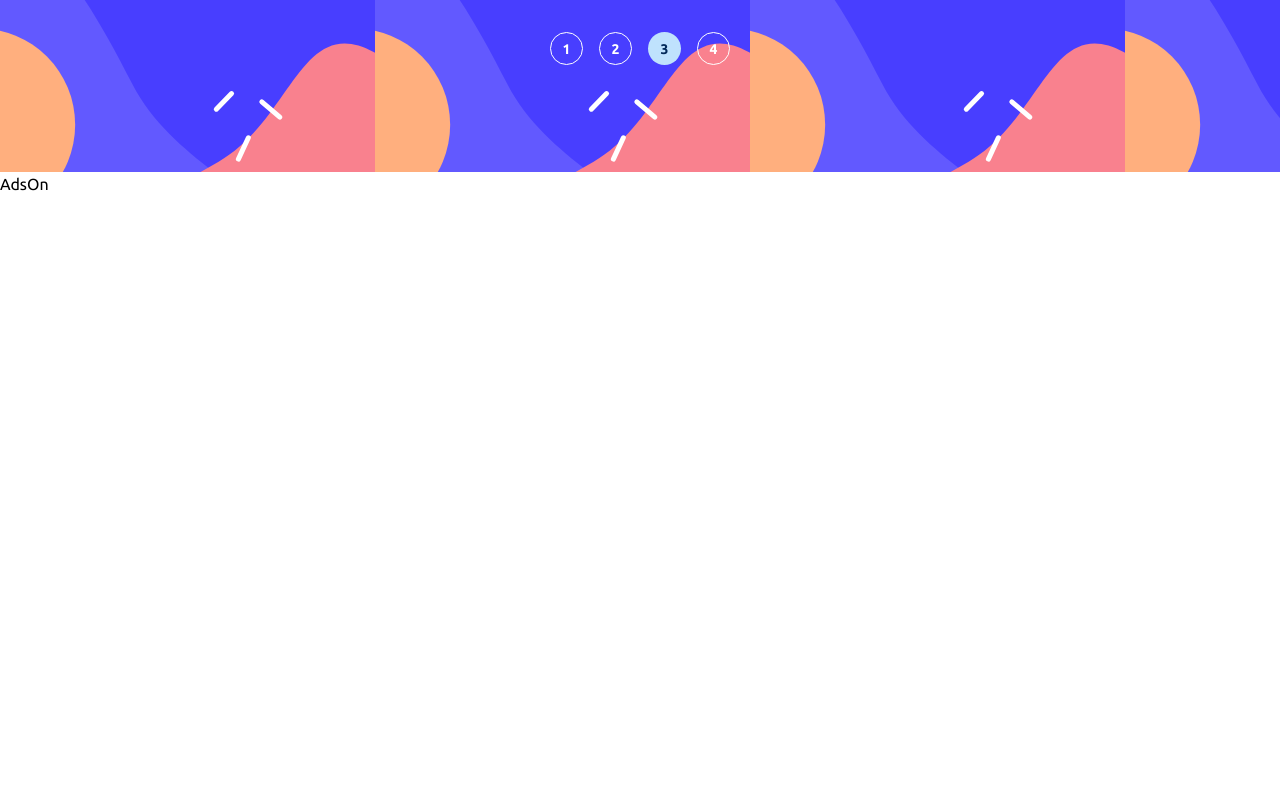
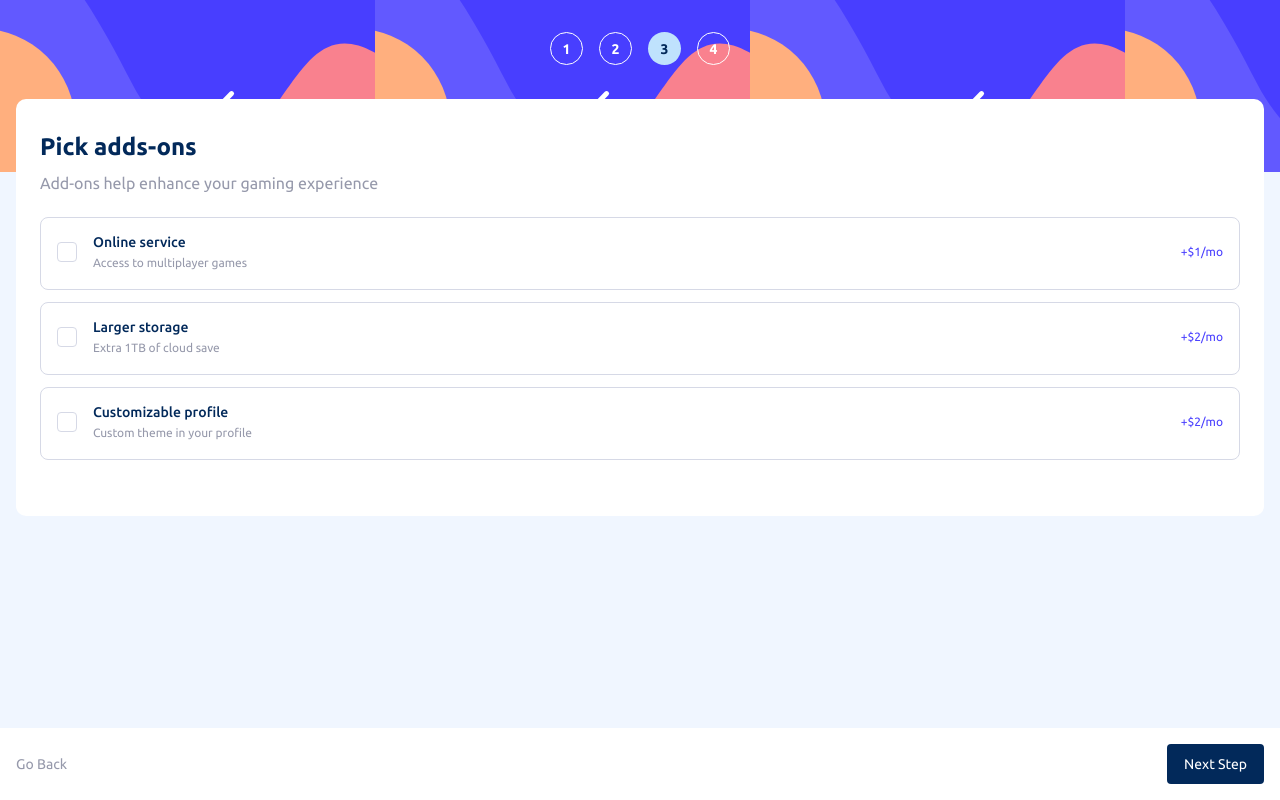
Before and after one commit to kncalderong/multistep-form, a React (Vite) app: page /adds-on in a window 1280 px wide. Built offline with nearby package versions, Linux system fonts and the light colour scheme.

Commit message:
feat: multiple selection of ads-on included in the form flow

```diff
--- /dev/null
+++ b/src/components/FormMultipleOptions.tsx
@@ -0,0 +1,32 @@
+import React from 'react'
+import { addsOptions } from '../pages/form/AddsOn'
+import checkIcon from '../../src/assets/images/icon-checkmark.svg'
+
+type FormMultipleOptionsProps = {
+  isIncluded: boolean
+  name: string
+  description: string
+  price: string
+  value: addsOptions
+  setFunction: (value: addsOptions) => void
+}
+
+
+const FormMultipleOptions = ({ isIncluded, name, description, price, value, setFunction }: FormMultipleOptionsProps) => {
+  return (
+    <div className={`flex px-4 pt-[14px] pb-[18px] justify-start items-center ${isIncluded ? 'border-purplish-blue bg-very-light-gray' : 'border-light-gray bg-white'} rounded-lg border-[1px] gap-[16px] cursor-pointer`} onClick={() => setFunction(value)}>
+      <div className={`flex justify-center items-center w-[20px] h-[20px] rounded-[4px] p-[3px] ${isIncluded ? 'bg-purplish-blue' : 'bg-white border-light-gray  border-[1px]'} `}>
+        <img src={checkIcon} alt="iconArcade" className='w-full' />
+      </div>
+      <div className='flex justify-between grow'>
+        <div className='flex flex-col gap-[3px]' >
+          <p className='text-marine-blue font-medium text-sm' >{name}</p>
+          <p className='text-cool-gray text-xs' >{description}</p>
+        </div>
+        <p className='text-purplish-blue text-xs flex justify-center items-center' >{price}</p>
+      </div>
+    </div>
+  )
+}
+
+export default FormMultipleOptions
--- a/src/context/appContext.tsx
+++ b/src/context/appContext.tsx
@@ -17,8 +17,9 @@ export const initialState: AppContextStateType  = {
   name: '',
   email: '',
   phone: '',
-  isMothlyPlan: true,
-  selectedPlan: planOptions.arcadeMonth
+  isMonthlyPlan: true,
+  selectedPlan: planOptions.arcadeMonth,
+  selectedAddsOn: []
 }
 
 const AppProvider = ({children }: AppProviderProps) => {
@@ -35,7 +36,6 @@ const AppProvider = ({children }: AppProviderProps) => {
 
   console.log('state: ', state);
 
-
   return (
     <AppContext.Provider value={{
       ...state,
--- a/src/pages/form/AddsOn.tsx
+++ b/src/pages/form/AddsOn.tsx
@@ -1,9 +1,58 @@
-import React from 'react'
+import { useState, useEffect } from 'react'
+import FormMultipleOptions from '../../components/FormMultipleOptions'
+import { useAppContext } from '../../context/appContext'
+import { useNavigate } from 'react-router-dom'
+
+
+export enum addsOptions {
+  onlineServiceMonthly = 'online-service-monthly',
+  largerStorageMonthly = 'larger-storage-monthly',
+  customizableProfileMonthly = 'customizable-profile-monthly',
+  onlineServiceYearly = 'online-service-yearly',
+  largerStorageYearly = 'larger-storage-yearly',
+  customizableProfileYearly = 'customizable-profile-yearly'
+}
 
 const AddsOn = () => {
+
+  const { isMonthlyPlan, selectedAddsOn, updateInfo } = useAppContext()
+  const [selectedOptions, setSelectedOptions] = useState<addsOptions[]>(selectedAddsOn)
+  const navigate = useNavigate()
+
+  const updateLocalState = (value: addsOptions) => {
+    setSelectedOptions((prevValue) => {
+      if (selectedOptions.includes(value)) {
+        return prevValue.filter((filterValue) => filterValue !== value)
+      }
+      return [...prevValue, value]
+    })
+  }
+
+  const runValidations = (url: string) => {
+    updateInfo('selectedAddsOn', selectedOptions)
+    navigate(url)
+  }
+
+
   return (
-    <div>
-      AdsOn
+    <div className='flex flex-col grow' >
+      <div className='flex justify-center items-start p-4 grow bg-magnolia'>
+        <div className='bg-white py-8 px-6 w-full rounded-[10px] mt-[-89px] ' >
+          <form className='flex flex-col'>
+            <h2 className='text-2xl text-marine-blue font-bold mb-2' >Pick adds-ons</h2>
+            <p className='text-cool-gray mb-[22px]' >Add-ons help enhance your gaming experience</p>
+            <div className='flex flex-col gap-3 mb-6' >
+              <FormMultipleOptions description='Access to multiplayer games' name='Online service' isIncluded={isMonthlyPlan ? selectedOptions.includes(addsOptions.onlineServiceMonthly) : selectedOptions.includes(addsOptions.onlineServiceYearly)} price={isMonthlyPlan ? '+$1/mo' : '+$10/yr'} setFunction={updateLocalState} value={isMonthlyPlan ? addsOptions.onlineServiceMonthly : addsOptions.onlineServiceYearly} />
+              <FormMultipleOptions description='Extra 1TB of cloud save' name='Larger storage' isIncluded={isMonthlyPlan ? selectedOptions.includes(addsOptions.largerStorageMonthly) : selectedOptions.includes(addsOptions.largerStorageYearly)} price={isMonthlyPlan ? '+$2/mo' : '+$20/yr'} setFunction={updateLocalState} value={isMonthlyPlan ? addsOptions.largerStorageMonthly : addsOptions.largerStorageYearly } />
+              <FormMultipleOptions description='Custom theme in your profile' name='Customizable profile' isIncluded={isMonthlyPlan ? selectedOptions.includes(addsOptions.customizableProfileMonthly) : selectedOptions.includes(addsOptions.customizableProfileYearly)} price={isMonthlyPlan ? '+$2/mo' : '+$20/yr'} setFunction={updateLocalState} value={isMonthlyPlan ? addsOptions.customizableProfileMonthly : addsOptions.customizableProfileYearly}/>
+            </div>
+          </form>
+        </div>
+      </div>
+      <div className='flex justify-between p-4 items-center'>
+        <div className='text-sm text-cool-gray cursor-pointer' onClick={() => runValidations('/select-plan')} >Go Back</div>
+        <div className='w-[97px] h-[40px] bg-marine-blue text-white text-sm flex justify-center items-center rounded-[4px] cursor-pointer' onClick={() => runValidations('/confirmation')} >Next Step</div>
+      </div>
     </div>
   )
 }
--- a/src/types/AppState.type.ts
+++ b/src/types/AppState.type.ts
@@ -1,4 +1,6 @@
+import { addsOptions } from './../pages/form/AddsOn';
 import { planOptions } from './../pages/form/SelectPlan';
+
 
 
 export type AppContextStateType = {
@@ -6,6 +8,7 @@ export type AppContextStateType = {
   name: string
   email: string
   phone: string,
-  isMothlyPlan: boolean,
-  selectedPlan: planOptions
+  isMonthlyPlan: boolean,
+  selectedPlan: planOptions,
+  selectedAddsOn: addsOptions[]
 }
```
